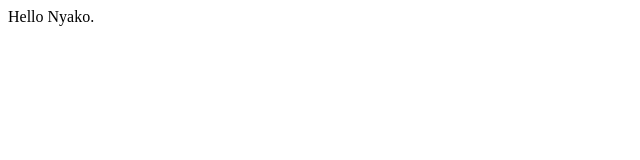
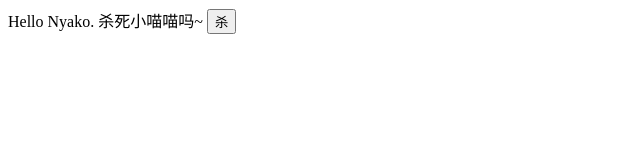
Before and after one commit to Rabimew/4Nyako.github.io, a plain HTML site: page index.html in a window 1280 px wide. Shown: the whole page, without its empty margins (0-640 px from the left). Drawn offline with Linux system fonts and the light colour scheme.

Commit message:
Update index.html

```diff
--- a/index.html
+++ b/index.html
@@ -6,5 +6,7 @@
 </head>
 <body>
     Hello Nyako.
+	杀死小喵喵吗~
+	<button type="button">杀</button>
 </body>
 </html>
```
